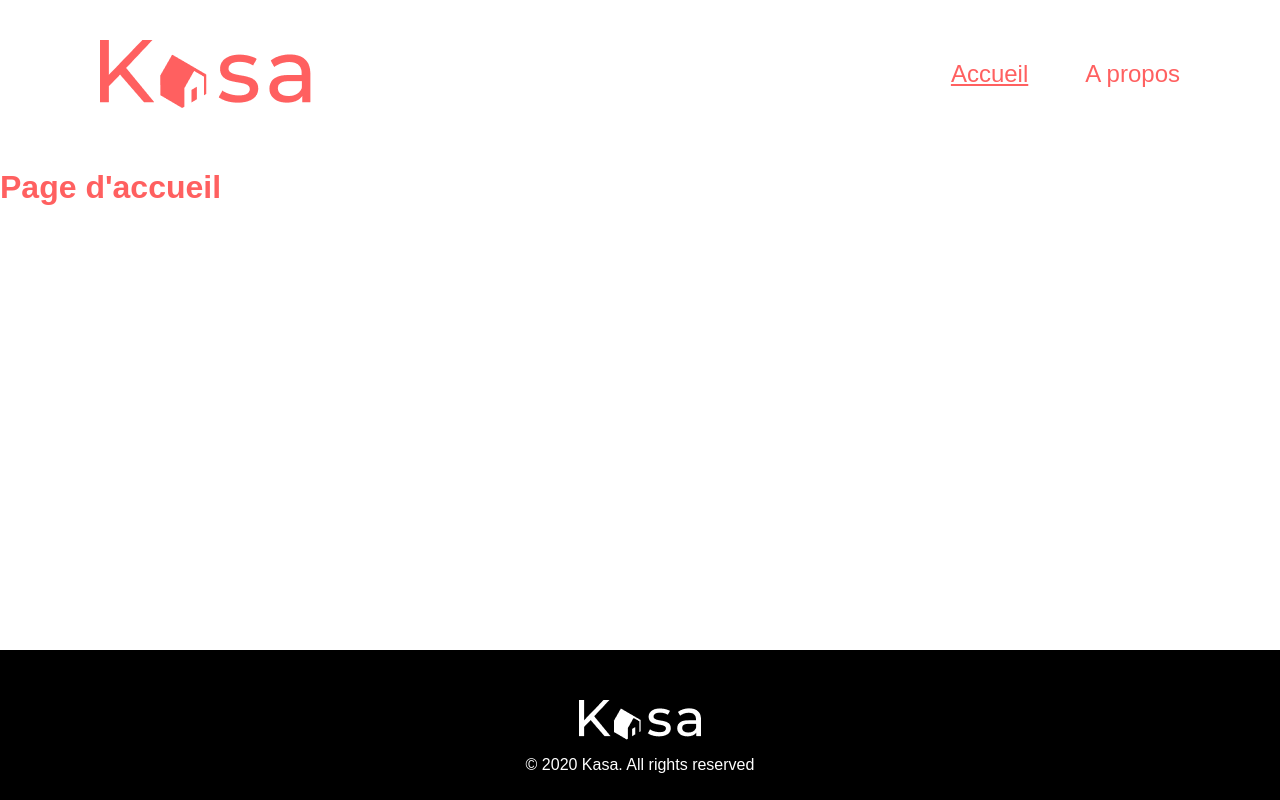
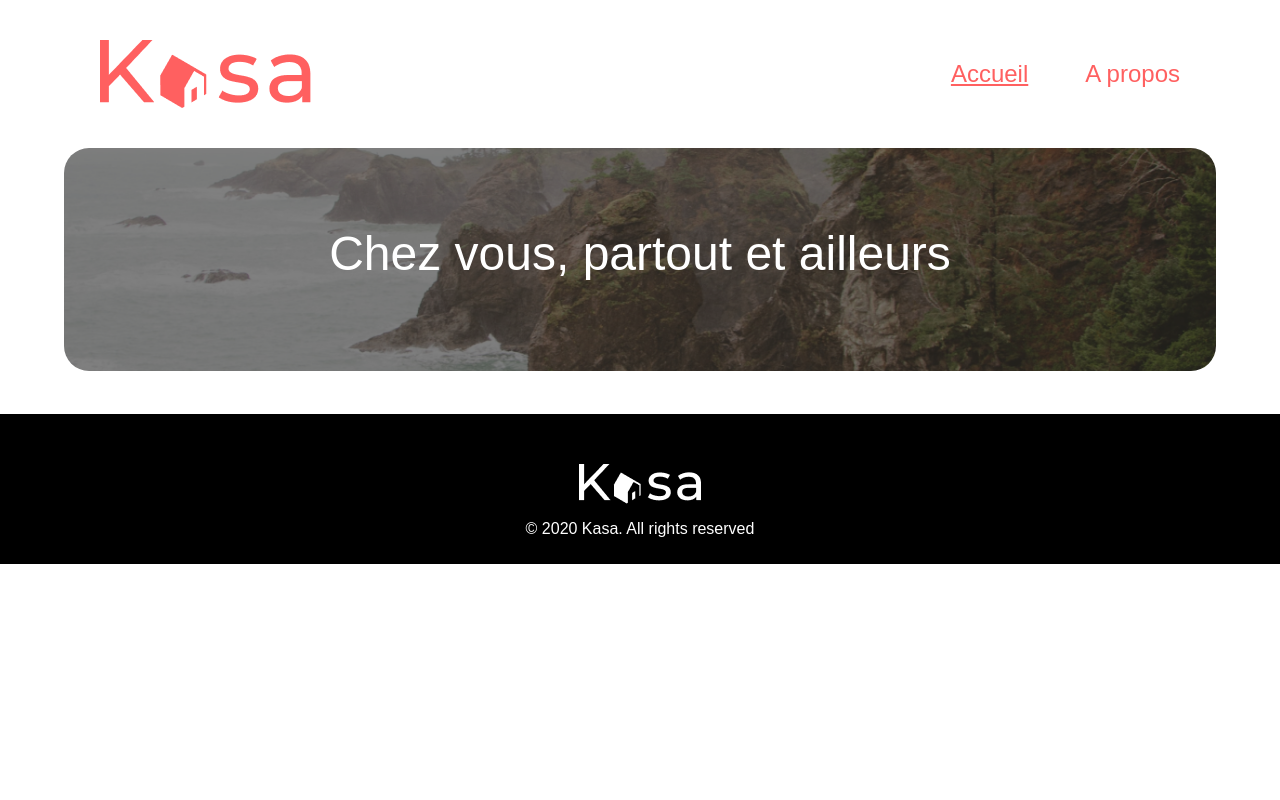
Before and after one commit to kadessa1/Kasa-react, a React (Create React App) app: page / in a window 1280 px wide. Built offline with nearby package versions, Linux system fonts and the light colour scheme.

Commit message:
Banner component

```diff
--- /dev/null
+++ b/src/components/banner/index.jsx
@@ -0,0 +1,17 @@
+import slider from '../../assets/pictures/cotes-mer.png';
+import './style.css';
+
+function Banner() {
+    return (
+        <section className='banner'>
+            <div className='banner-frame'>
+                <img src={slider} className='banner-img' alt='Côtes mer' title='Chez vous, partout et ailleurs' />
+            </div>
+            <div className='banner-frame'>
+                <p className='banner-title'>Chez vous, partout et ailleurs</p>
+            </div>
+        </section>
+    );
+};
+
+export default Banner
--- /dev/null
+++ b/src/components/banner/style.css
@@ -0,0 +1,33 @@
+.banner{
+    height: 223px;
+    margin-bottom: auto;
+    display: flex;
+    margin-bottom: 43px;
+}
+
+.banner-frame{
+    margin-left: 5%;
+    margin-right: 5%;
+    width: 90%;
+    height: 223px;
+    position: absolute;
+}
+
+.banner-img{
+    width: 100%;
+    height: 100%;
+    border-radius: 25px;
+    object-fit: cover;
+    filter: brightness(50%);
+}
+
+.banner-title{
+    color: white;
+    text-align: center;
+    font-size: 48px;
+    font-weight: 500;
+    width: 100%;
+    height: 70px;
+    margin-top: 77.5px;
+    margin-bottom: 77.5px;
+}
--- a/src/components/footer/style.css
+++ b/src/components/footer/style.css
@@ -7,7 +7,6 @@
     flex-direction: column;
     align-items: center;
     position: absolute;
-    bottom: 0;
 }
 
 .logo-footer {
--- a/src/pages/home/index.jsx
+++ b/src/pages/home/index.jsx
@@ -1,7 +1,9 @@
+import Banner from "../../components/banner"
+
 function Home() {
     return (
         <div>
-            <h1>Page d'accueil</h1>
+            <Banner />
         </div>
     )
 };
```
Also changed, not shown: src/assets/pictures/cotes-mer.png (added).
